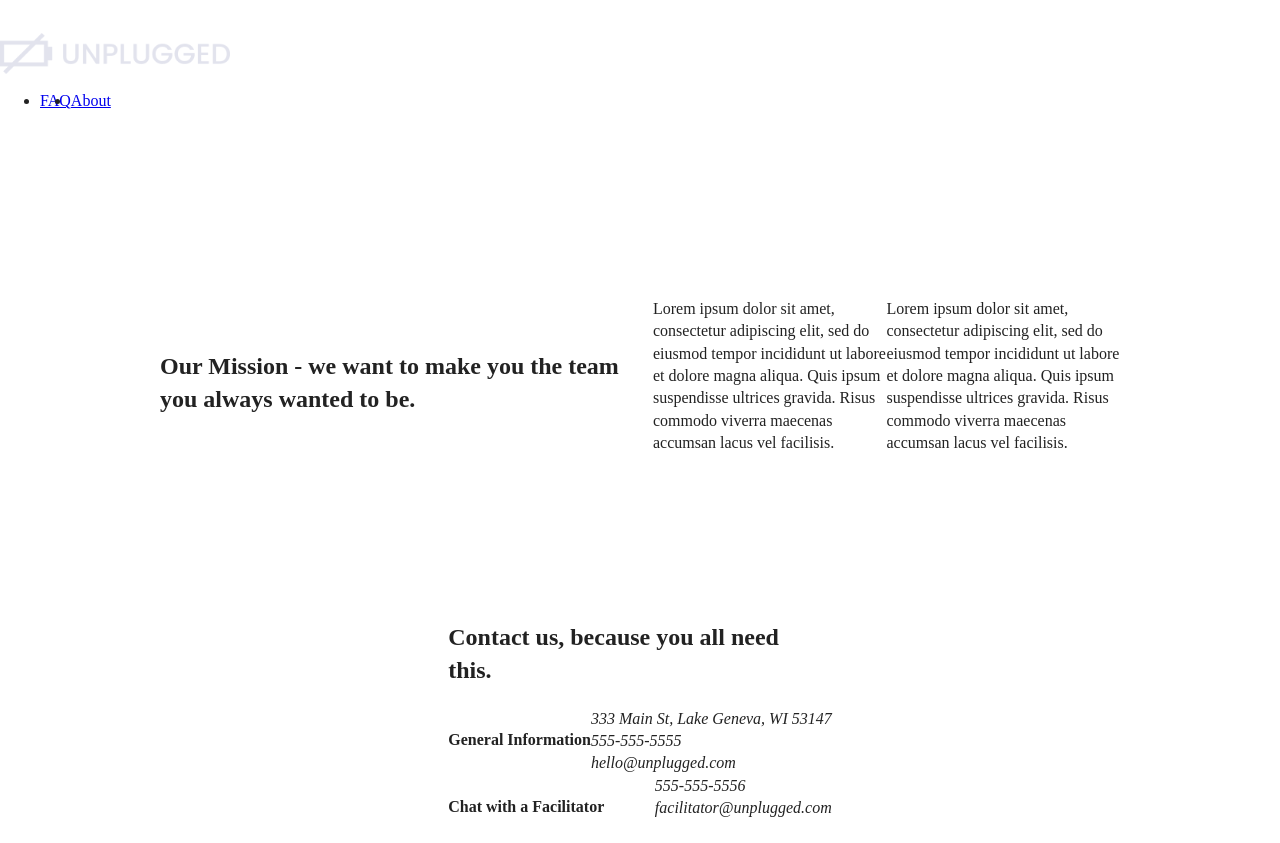
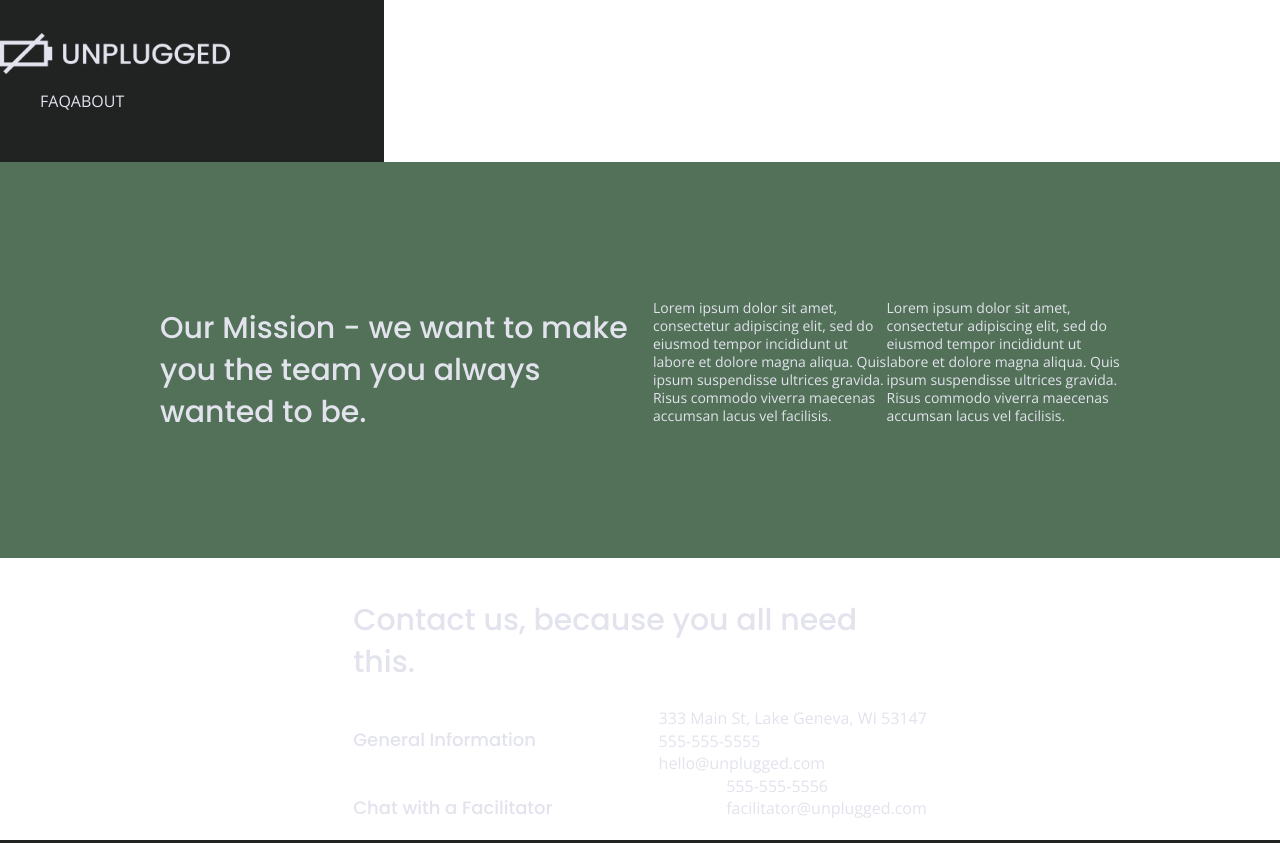
Before and after one commit to AsiaYapD/ayd-website-build, a website: page about /index.html in a window 1280 px wide. Shown: the top 843 px of the page. Drawn offline with nearby package versions, Linux system fonts and the light colour scheme.

Commit message:
Added google fonts and global styles to css

```diff
--- a/about /index.html
+++ b/about /index.html
@@ -20,6 +20,13 @@
   <link rel="stylesheet" href="../css/main.css">
 
   <meta name="theme-color" content="#fafafa">
+
+  <!--Google Fonts-->
+  <link rel="preconnect" href="https://fonts.googleapis.com">
+  <link rel="preconnect" href="https://fonts.gstatic.com" crossorigin>
+  <link href="https://fonts.googleapis.com/css2?family=Open+Sans&family=Poppins:wght@400;500;700&display=swap"
+    rel="stylesheet">
+
 </head>
 
 <body>
--- a/css/main.css
+++ b/css/main.css
@@ -87,12 +87,56 @@ textarea {
    Author's custom styles
    ========================================================================== */
 
-/* general styles */
+/************ General Styles ************/
+
+html {
+  font-size: 16px;
+  color:#e2e3ed;
+
+}
+
+body {
+  font-family:'Open Sans', sans-serif;
+  font-size:1em;
+  text-align: left;
+
+}
+
+ul,ol {
+  list-style-type: none;
+  text-transform: uppercase;
+}
+
+a {
+  color:#e2e3ed;
+  text-decoration: none;
+}
+
+h2 {
+  font-family:'Poppins', sans-serif;
+  font-size:1.875em;
+  font-weight: 500;
+}
+
+h3, h4 {
+  font-family:'Poppins', sans-serif;
+  font-size:1.125em;
+  font-weight: 500;
+  margin:20px 0;
+}
+
+p {
+  line-height: 1.285;
+  font-size:.875em;
+}
+
+address {
+  font-style: normal;
+}
 
 .content-wrapper{
   width:90%;
-  margin:50px;
-
+  margin:50px 0;
 }
 
 /* -------- Base Header - Footer Styles ----------*/
@@ -104,7 +148,7 @@ footer {
   justify-content:center;
   align-items: center;
   flex-flow:row wrap;
-
+  background-color: #202322;
 }
 
 header{
@@ -128,6 +172,7 @@ header .content-wrapper {
   width:100%;
   height: 1px;
   margin:10px 0 20px 0;
+  background-color: #3a3a3a;
 }
 
 header nav {
@@ -198,6 +243,7 @@ aside {
   justify-content:center;
   align-items: center;
   flex-flow:row wrap;
+  background-color: #527158;
 }
 
 aside .content-wrapper {
@@ -262,6 +308,7 @@ p{
   display:flex;
   justify-content:center;
   flex-flow:row wrap;
+  background-color: #2a423a;
 }
 
 .reviews h2{
@@ -284,6 +331,7 @@ p{
   justify-content:center;
   align-items: center;
   flex-flow: row wrap;
+  background-color: #527158;
 
 }
 
@@ -305,6 +353,7 @@ p{
   justify-content:center;
   align-items: center;
   flex-flow:row wrap;
+  background-color: #527158;
 
 }
 
```
Also changed, not shown: faq/index.html (+7 -0 lines), index.html (+7 -0 lines).
